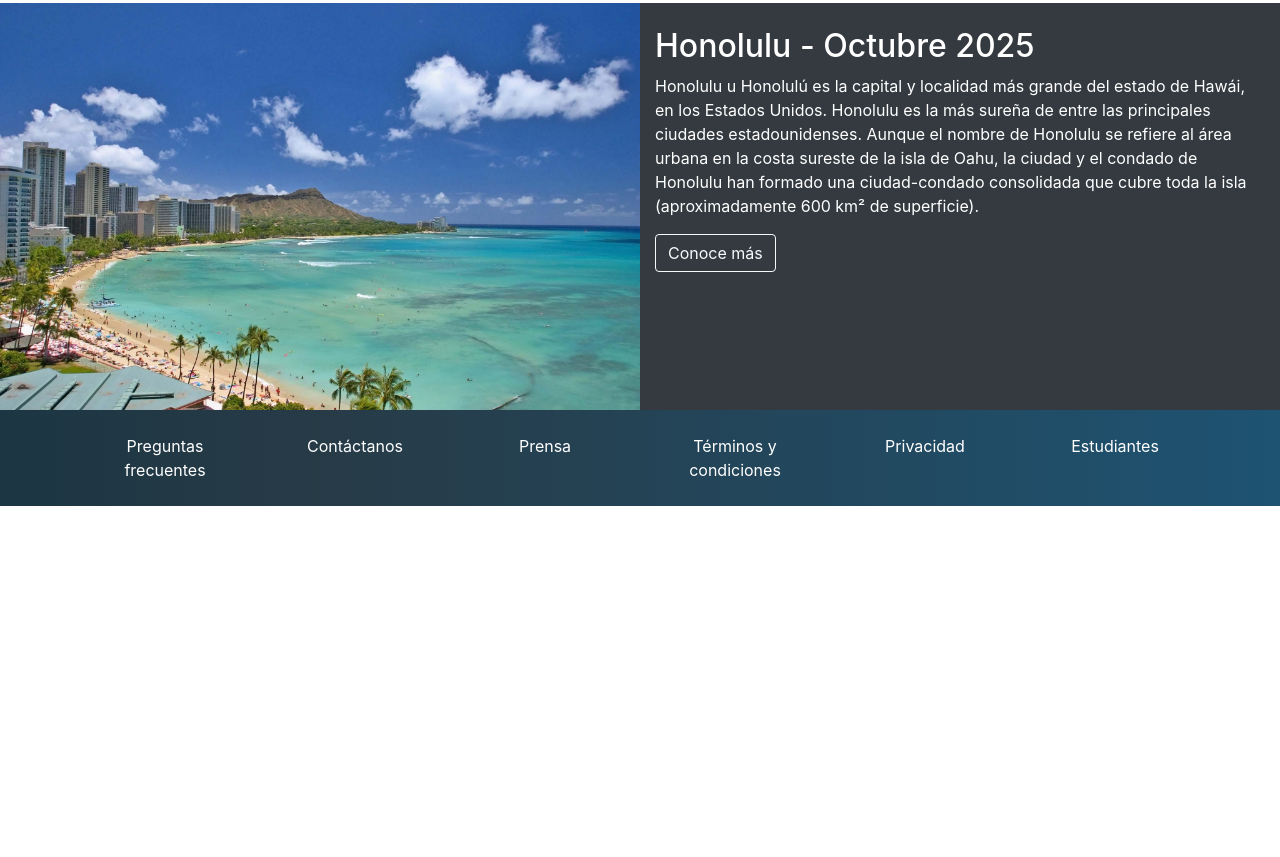
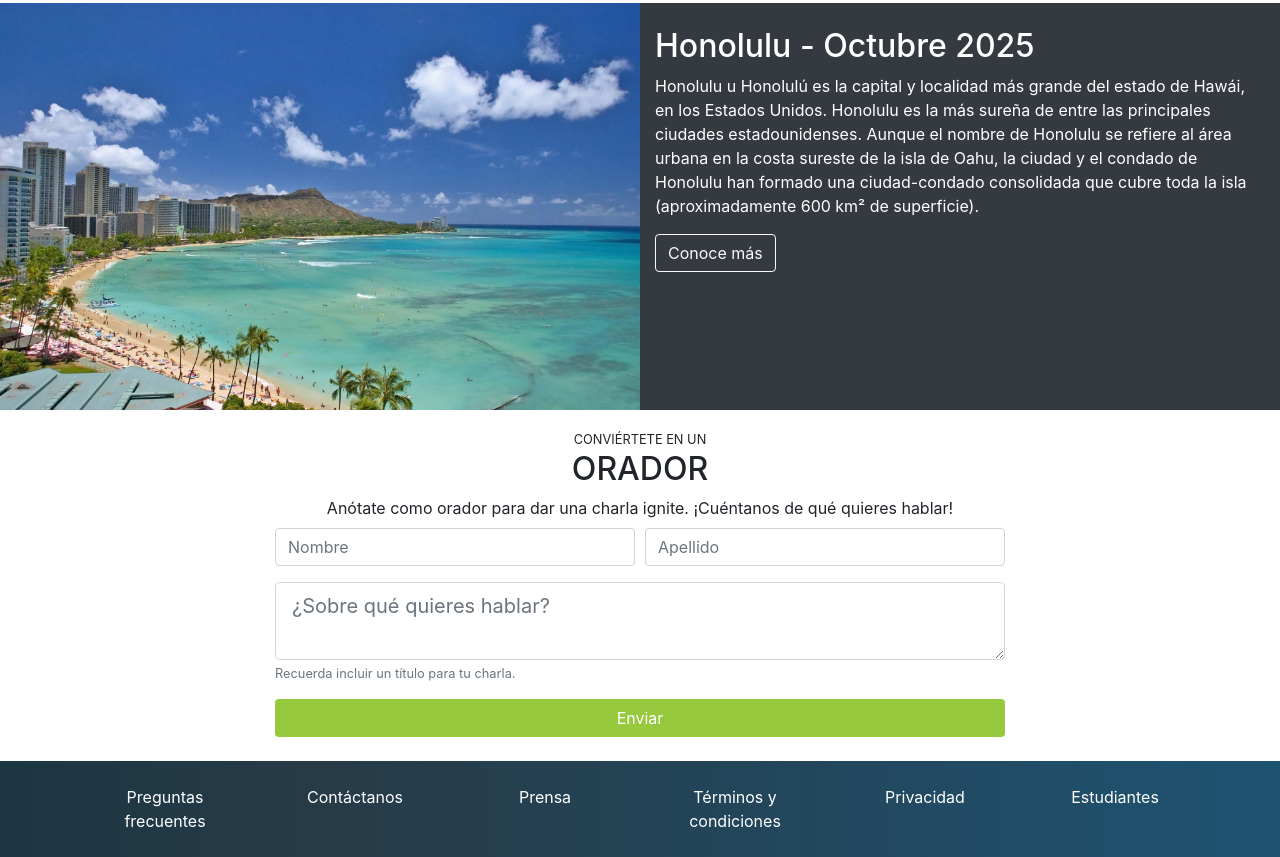
Before and after one commit to Felipe-Sc/curso-bootstrap, a plain HTML site: page index.html in a window 1280 px wide. Shown: the part 1887-2744 px from the top of the page. Before the commit the page ends 2393 px from the top, so only its background shows below. Drawn offline with nearby package versions, Linux system fonts and the light colour scheme.

Commit message:
Agregando el formulario

```diff
--- a/index.html
+++ b/index.html
@@ -172,6 +172,54 @@
   </section>
   <!-- /Lugar y fecha -->
 
+  <!-- Conviértete en orador -->
+  <section class="conviertete-en-orador pt-3 pb-3">
+    <div class="container">
+      <div class="row">
+        <div class="col text-uppercase text-center">
+          <small>
+            Conviértete en un
+          </small>
+          <h2>Orador</h2>
+        </div>
+      </div>
+      <div class="row">
+        <div class="col text-center">
+          Anótate como orador para dar una charla ignite.
+          ¡Cuéntanos de qué quieres hablar!
+        </div>
+      </div>
+      <div class="row">
+        <div class="col col-md-10 offset-md-1 col-lg-8 offset-lg-2 pt-2 pb-2">
+          <form>
+              <div class="form-row">
+                <div class="form-group col-12 col-md-6">
+                  <input type="text" class="form-control" placeholder="Nombre">
+                </div>
+                <div class="form-group col-12 col-md-6">
+                  <input type="text" class="form-control" placeholder="Apellido">
+                </div>
+              </div>
+              <div class="form-row">
+                <div class="form-group col">
+                  <textarea name="text" class="form-control form-control-lg" placeholder="¿Sobre qué quieres hablar?"></textarea>
+                  <small class="form-text text-muted">
+                    Recuerda incluir un título para tu charla.
+                  </small>
+                </div>
+              </div>
+              <div class="form-row">
+                <div class="col">
+                  <button type="button" class="btn btn-platzi btn-block">Enviar</button>
+                </div>
+              </div>
+            </form>
+        </div>
+      </div>
+    </div>
+  </section>
+  <!-- /Conviértete en orador -->
+
   <!-- Footer -->
   <footer class="footer pt-4 pb-4">
     <div class="container">
```
